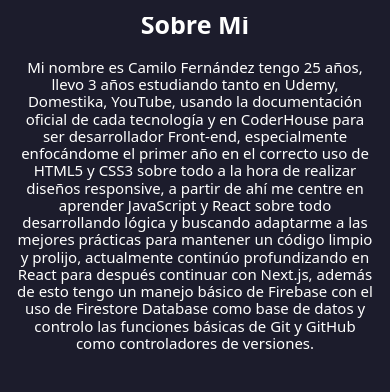
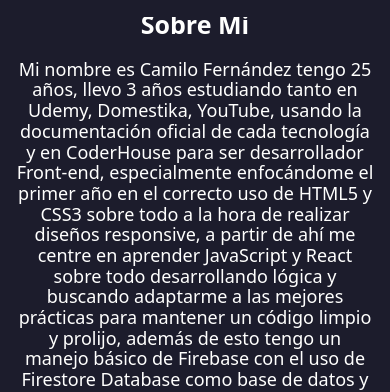
Before and after one commit to CamiloFernandez/Portafolio, a plain HTML site: page index.html in a window 390 px wide. Shown: the part 170-562 px from the top of the page. Drawn offline with Linux system fonts and the light colour scheme.

Commit message:
responsive added

```diff
--- a/index.html
+++ b/index.html
@@ -35,13 +35,11 @@
         <h2 class="article__title">Sobre Mi</h2>
         <p class="about__text">Mi nombre es Camilo Fernández tengo 25 años, llevo 3 años estudiando tanto en Udemy,
           Domestika, YouTube, usando la documentación oficial de cada tecnología y en CoderHouse para ser desarrollador
-          Front-end,
-          especialmente enfocándome el primer año en el correcto uso de HTML5 y CSS3 sobre todo a la hora de realizar
+          Front-end, especialmente enfocándome el primer año en el correcto uso de HTML5 y CSS3 sobre todo a la hora de realizar
           diseños responsive, a partir de ahí me centre en aprender JavaScript y React sobre todo desarrollando lógica y
-          buscando adaptarme a las mejores prácticas para mantener un código limpio y prolijo, actualmente continúo
-          profundizando en React para después continuar con Next.js, además de esto tengo un manejo básico de Firebase
+          buscando adaptarme a las mejores prácticas para mantener un código limpio y prolijo, además de esto tengo un manejo básico de Firebase
           con el uso de Firestore Database como base de datos y controlo las funciones básicas de Git y GitHub como
-          controladores de versiones.</p>
+          controladores de versiones, actualmente continúo profundizando en React para después continuar con Next.js.</p>
       </article>
 
       <article class="skills">
--- a/styles/styles.css
+++ b/styles/styles.css
@@ -119,7 +119,7 @@
 }
 
 .about__text{
-  font-size: 1.5rem;
+  font-size: 1.8rem;
   color: var(--primary);
   padding: 0 1.5rem;
   text-align: center;
@@ -248,7 +248,7 @@
 .input__label{
   color: var(--primary);
   font-size: 2rem;
-}
+  margin-left: .5rem}
 
 .textarea{
   height: 15rem;
```
